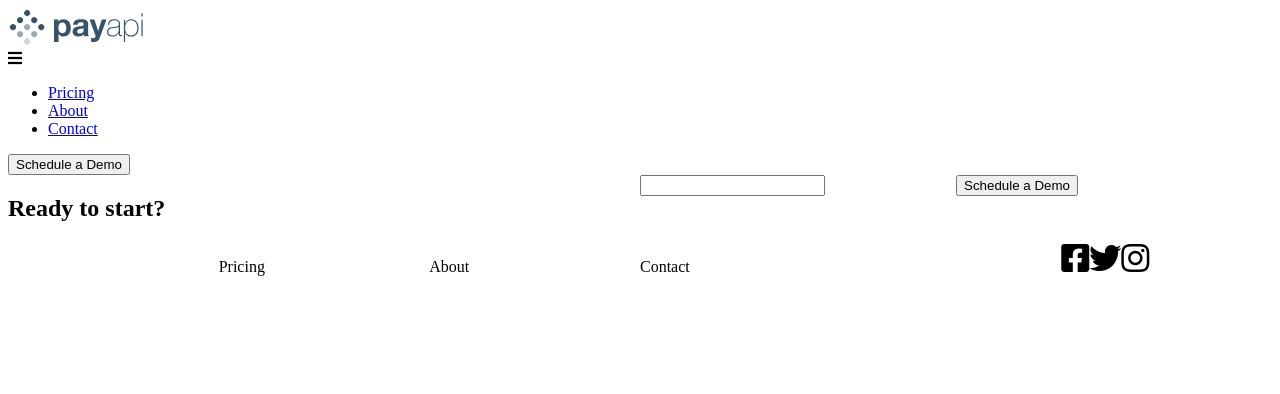
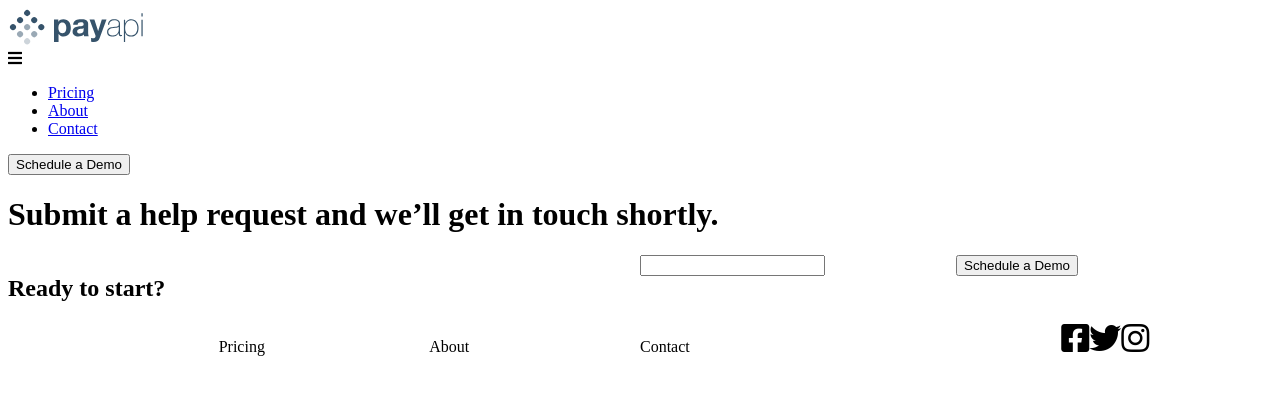
Before and after one commit to clf94-dev/pay-ap--web-react, a React (Create React App) app: page /contact in a window 1280 px wide. Shown: the top 394 px of the page. Built offline with nearby package versions, Linux system fonts and the light colour scheme.

Commit message:
top title contact page added

```diff
--- /dev/null
+++ b/src/components/TopContact.jsx
@@ -0,0 +1,11 @@
+import React from 'react'
+
+function TopContact() {
+    return (
+        <div>
+            <h1>Submit a help request and we’ll get in touch shortly.</h1>
+        </div>
+    )
+}
+
+export default TopContact
--- a/src/components/pages/Contact.jsx
+++ b/src/components/pages/Contact.jsx
@@ -1,9 +1,10 @@
 import React from 'react'
+import TopContact from '../TopContact'
 
 function Contact() {
     return (
         <div>
-
+            <TopContact/>
         </div>
     )
 }
```
